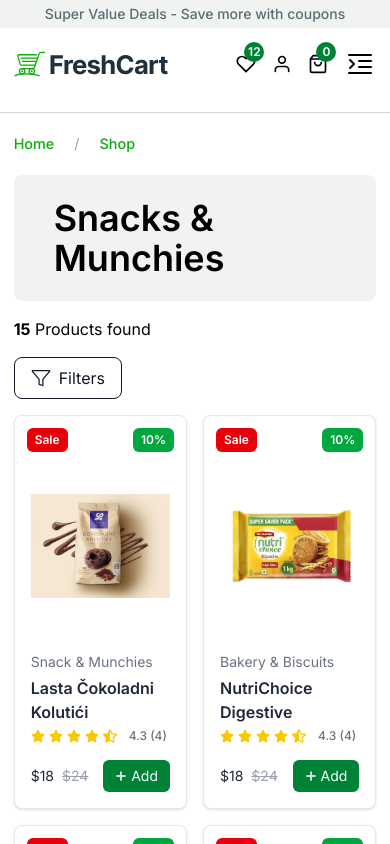
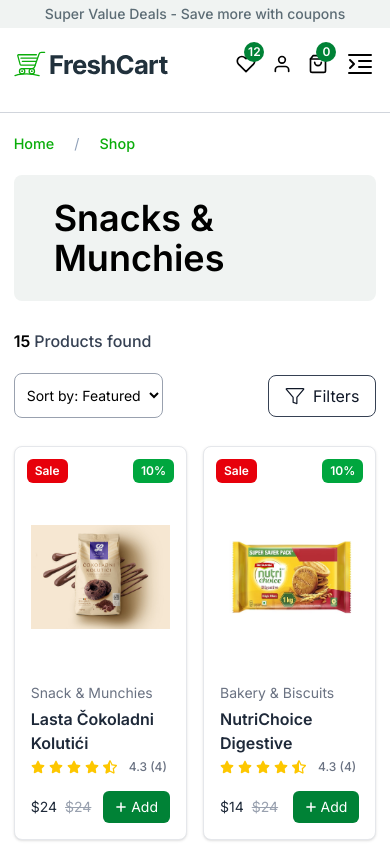
Before and after one commit to requirejide/fresh_cart_clone, a React (Vite) app: page /shop in a window 390 px wide. Shown: the top 844 px of the page. Built offline with nearby package versions, Linux system fonts and the light colour scheme.

Commit message:
working on the wishlist & wishlist page

```diff
--- a/src/components/Card.jsx
+++ b/src/components/Card.jsx
@@ -72,7 +72,7 @@
       {/* Price & Add to Cart */}
       <div className="flex justify-between items-center">
         <div className="text-sm text-gray-800 flex gap-x-2">
-          <span>$18</span>
+          <span>${value.unit_price}</span>
           <span className="line-through text-gray-400">$24</span>
         </div>
         <button
--- a/src/components/Carousel.jsx
+++ b/src/components/Carousel.jsx
@@ -1,4 +1,4 @@
-import React, { useEffect, useRef, useState } from "react";
+import { useEffect, useRef, useState } from "react";
 import slide_1 from "../assets/carousel/image_1.jpg";
 import slide_2 from "../assets/carousel/image_2.jpg";
 import { motion } from "motion/react";
--- a/src/components/Cart.jsx
+++ b/src/components/Cart.jsx
@@ -1,9 +1,12 @@
 import { IoCloseOutline } from "react-icons/io5";
+import { RiDeleteBin2Line } from "react-icons/ri";
+
 import useToggle from "../stores/useToggle";
-import { RiDeleteBin2Line } from "react-icons/ri";
 import usePrdouct from "../stores/useProduct";
+
 import { AnimatePresence, motion } from "motion/react";
 motion;
+
 export default function Cart() {
   const { isCartOpen, setIsCartOpen } = useToggle();
   return (
--- a/src/components/CategoryAside.jsx
+++ b/src/components/CategoryAside.jsx
@@ -1,22 +1,60 @@
 import { FaAngleRight } from "react-icons/fa6";
+import { IoCloseOutline } from "react-icons/io5";
 import category from "../data/categoryData";
 import { useState } from "react";
+import useToggle from "../stores/useToggle";
 
 function CategoryAside() {
   const [selectedCategory, setSelectedCategory] = useState(null);
+  const { openCategory, setCloseCategory } = useToggle();
   function handleCategory(id) {
     setSelectedCategory((curr) => (curr === id ? null : id));
   }
-  const show = false;
+
+  const disableBodyOverFlow = openCategory
+    ? (document.body.style.overflowY = "hidden")
+    : (document.body.style.overflowY = "scroll");
+
   return (
     <>
-      {show && (
-        <div className="fixed top-0 bottom-0 left-0 z-[100] w-full bg-[#0000005c]">
-          <div className=" w-[400px] h-full  bg-white p-5">
+      {openCategory && disableBodyOverFlow && (
+        <div
+          onClick={setCloseCategory}
+          className="fixed top-0 bottom-0 left-0 z-[100] w-full bg-[#0000005c]"
+        >
+          <div
+            onClick={(e) => e.stopPropagation()}
+            className="w-full md:w-[400px] h-full  bg-white p-5 overflow-scroll   "
+          >
+            <div className="flex justify-between">
               <h2 className=" bg-white text-lg font-semibold mb-5">Filter</h2>
+              <IoCloseOutline
+                onClick={setCloseCategory}
+                className="text-3xl cursor-pointer"
+              />
+            </div>
             <h4 className=" text-lg font-semibold mb-2">Categories</h4>
             {category.map((value) => (
               <ul key={value.id}>
+                <CategoryList
+                  value={value}
+                  handleCategory={handleCategory}
+                  selectedCategory={selectedCategory}
+                />
+              </ul>
+            ))}
+          </div>
+        </div>
+      )}
+    </>
+  );
+}
+
+export default CategoryAside;
+
+function CategoryList({ value, handleCategory, selectedCategory }) {
+  return (
+    <>
       <li
         onClick={() => handleCategory(value.id)}
         className="flex items-center catgoriesPsuedo relative hover:text-green-600 cursor-pointer justify-between  text-sm font-medium text-gray-900 py-3"
@@ -32,13 +70,6 @@
             {value}
           </p>
         ))}
-              </ul>
-            ))}
-          </div>
-        </div>
-      )}
     </>
   );
 }
-
-export default CategoryAside;
--- a/src/components/Product.jsx
+++ b/src/components/Product.jsx
@@ -8,6 +8,7 @@
 import BackwardLink from "./BackwardLink";
 import Card from "./Card";
 import { motion } from "motion/react";
+motion;
 
 const tabs = ["Product Details", "Information", "Reviews", "Seller Info"];
 
@@ -47,7 +48,7 @@
       <motion.div
         initial={{ x: `100%` }}
         animate={{ x: `0%` }}
-        transition={{ duration: 0.5 }}
+        transition={{ duration: 0.5, type: "spring", bounce: 0.2 }}
         className="bg-white px-2 sm:px-6 mt-14  lg:px-8"
       >
         <div className="max-w-7xl  mx-auto grid grid-cols-1 md:grid-cols-2 md:gap-16 gap-10">
@@ -162,6 +163,22 @@
           </div>
         </div>
         {/* Tabs */}
+        <Tabs setSelectedTab={setSelectedTab} selectedTab={selectedTab} />
+        <h3 className="text-3xl mb-5">Related Items</h3>
+
+        <div className="grid grid-cols-2 lg:grid-cols-5 space-y-5 mb-20 md:space-y-0 gap-x-3">
+          {related.map((value) => (
+            <Card key={value.id} value={value} />
+          ))}
+        </div>
+      </motion.div>
+    </>
+  );
+}
+
+function Tabs({ setSelectedTab, selectedTab }) {
+  return (
+    <>
       <div className="mt-10 mb-32  max-w-7xl mx-auto scrollbar-hide  overflow-scroll">
         <div className="border-b border-gray-200">
           <ul className="-mb-px flex space-x-8 " aria-label="Tabs">
@@ -186,14 +203,6 @@
 
         {selectedTab === 1 && <ProductInformation />}
       </div>
-        <h3 className="text-3xl mb-5">Related Items</h3>
-
-        <div className="grid grid-cols-2 lg:grid-cols-5 space-y-5 mb-20 md:space-y-0 gap-x-3">
-          {related.map((value) => (
-            <Card key={value.id} value={value} />
-          ))}
-        </div>
-      </motion.div>
     </>
   );
 }
@@ -201,7 +210,12 @@
 function ProductDetails() {
   return (
     <>
-      <div className="mt-6">
+      <motion.div
+        initial={{ y: "50%", opacity: 0 }}
+        animate={{ y: "0%", opacity: 1 }}
+        transition={{ duration: 0.5, type: "spring", bounce: 0.2 }}
+        className="mt-6"
+      >
         <h2 className="text-xl font-semibold text-gray-900">
           Nutrient Value & Benefits
         </h2>
@@ -232,7 +246,7 @@
           product. Every effort is made to maintain accuracy of all information
           displayed.
         </p>
-      </div>
+      </motion.div>
     </>
   );
 }
@@ -240,7 +254,11 @@
 function ProductInformation() {
   return (
     <>
-      <div>
+      <motion.div
+        initial={{ y: "50%", opacity: 0 }}
+        animate={{ y: "0%", opacity: 1 }}
+        transition={{ duration: 0.5, type: "spring", bounce: 0.2 }}
+      >
         <h3 className="my-5 text-xl">Details</h3>
         <div className="grid grid-cols-1 lg:grid-cols-2 gap-10">
           <table className="">
@@ -304,7 +322,7 @@
             </tbody>
           </table>
         </div>
-      </div>
+      </motion.div>
     </>
   );
 }
--- /dev/null
+++ b/src/components/WishList.jsx
@@ -0,0 +1,63 @@
+function WishList() {
+  return (
+    <>
+      <p className="text-3xl mb-2">My WishList</p>
+
+      <div className="mt-2  overflow-x-scroll">
+        <p className="text-sm font-medium text-gray-600">
+          There are 3 product in your WishList
+        </p>
+        <table className="min-w-[1100px]  bg-white mt-10  rounded-lg ">
+          <thead className="bg-gray-100">
+            <tr className="text-left text-gray-600">
+              <th className="p-3">
+                <input type="checkbox" />
+              </th>
+              <th className="p-3">Product</th>
+              <th className="p-3">Amount</th>
+              <th className="p-3">Status</th>
+              <th className="p-3">Actions</th>
+              <th className="p-3">Remove</th>
+            </tr>
+          </thead>
+
+          <tbody>
+            <tr className="border-b ">
+              <td className="h-[100px] flex items-center gap-x-5">
+                <input type="checkbox" />
+
+                <div className=" relative p-3 w-[100px] h-[60px]  flex items-center space-x-3 text-4xl">
+                  <img fill src="" alt="" className="object-contain" />
+                </div>
+              </td>
+              <td className="p-3 font-medium">
+                <div>
+                  <p className="font-semibold">title</p>
+                  <p className="text-sm text-gray-500">2pc</p>
+                </div>
+              </td>
+              <td className="p-3">
+                <span className={` text-sm px-2 py-1 rounded `}>price</span>
+              </td>
+              <td className="p-3">
+                <span className={` text-sm px-2 py-1 rounded `}>status</span>
+              </td>
+              <td className="p-3">
+                <button
+                  className={`text-white bg-green-600 text-sm px-4 py-2 rounded`}
+                >
+                  Add to Cart
+                </button>
+              </td>
+              <td className="p-3">
+                <button className="text-gray-500 hover:text-red-600">🗑</button>
+              </td>
+            </tr>
+          </tbody>
+        </table>
+      </div>
+    </>
+  );
+}
+
+export default WishList;
--- a/src/data/productData.js
+++ b/src/data/productData.js
@@ -30,7 +30,7 @@
 export const product = [
   {
     id: 1,
-    title: " Lasta Čokoladni Kolutići",
+    title: "Lasta Čokoladni Kolutići",
     unit_price: 24,
     discount: true,
     discount_price: 50.6,
@@ -45,7 +45,7 @@
   {
     id: 2,
     title: "NutriChoice Digestive",
-    unit_price: 24,
+    unit_price: 14,
     discount: true,
     discount_price: 24,
     isSale: false,
--- a/src/routing/Homepage.jsx
+++ b/src/routing/Homepage.jsx
@@ -1,23 +1,19 @@
-import BackwardLink from "../components/BackwardLink";
 import Carousel from "../components/Carousel";
-import Cart from "../components/Cart";
-import Collection from "../components/Collection";
 import Cta from "../components/Cta";
 import DailyBestSells from "../components/DailyBestSells";
 import FeaturedCategories from "../components/FeaturedCategories";
-import Footer from "../components/Footer";
-import Navbar from "../components/Navbar";
 import Products from "../components/Products";
-import SuperDeal from "../features/SuperDeal";
+
 import { motion } from "motion/react";
 motion;
+
 function Homepage() {
   return (
     <>
       <motion.div
         initial={{ x: `-100%` }}
         animate={{ x: `0%` }}
-        transition={{ duration: 0.5 }}
+        transition={{ duration: 0.5, type: "spring", bounce: 0.2 }}
         className="relative"
       >
         <Carousel />
--- a/src/routing/Shop.jsx
+++ b/src/routing/Shop.jsx
@@ -6,7 +6,9 @@
 import { Link } from "react-router";
 import { FaChevronLeft, FaChevronRight } from "react-icons/fa";
 import { IoFunnelOutline } from "react-icons/io5";
-import { motion } from "motion/react";
+import { AnimatePresence, motion } from "motion/react";
+import useToggle from "../stores/useToggle";
+motion;
 
 export default function Shop() {
   const { allProduct } = usePrdouct();
@@ -29,7 +31,7 @@
       <motion.section
         initial={{ x: `100%` }}
         animate={{ x: `0%` }}
-        transition={{ duration: 0.5 }}
+        transition={{ duration: 0.5, type: "spring", bounce: 0.2 }}
         className="flex gap-x-10"
       >
         <aside className="hidden lg:block lg:w-[20%] p-3 py">
@@ -65,6 +67,7 @@
 
 function CategoriesInShop() {
   const [selectedCategory, setSelectedCategory] = useState(null);
+
   function handleCategory(id) {
     setSelectedCategory((curr) => (curr === id ? null : id));
   }
@@ -79,15 +82,21 @@
           >
             {value.title} <FaAngleRight className="ml-2 text-xs" />
           </li>
+          <AnimatePresence>
             {selectedCategory === value.id &&
               value.sub_category.map((value) => (
-              <p
+                <motion.p
+                  initial={{ opacity: 0, y: "-50%" }}
+                  animate={{ opacity: 1, y: "0%" }}
+                  transition={{ duration: 0.2 }}
+                  exit={{ opacity: 0, y: "-50%" }}
                   key={value}
                   className="text-sm mt-3 hover:text-green-600 mb-4 cursor-pointer transition-all duration-[0.5s] ml-4"
                 >
                   {value}
-              </p>
+                </motion.p>
               ))}
+          </AnimatePresence>
         </ul>
       ))}
     </>
@@ -95,19 +104,52 @@
 }
 
 function ShopProducts({ currentProduct }) {
+  const [selectedOption, setSelectedOption] = useState("");
+  const { setOpenCategory } = useToggle();
   const { allProduct } = usePrdouct();
+
+  const sortedProducts = [...currentProduct].sort((a, b) => {
+    if (selectedOption === "ascending") {
+      return a.unit_price - b.unit_price;
+    } else if (selectedOption === "descending") {
+      return b.unit_price - a.unit_price;
+    } else if (selectedOption === "title") {
+      return a.title.localeCompare(b.title);
+    } else {
+      return 0;
+    }
+  });
   return (
     <>
-      <p className="py-4 ">
-        <span className="font-bold">{allProduct.length}</span> Products found
+      <div className="my-7 lg:flex justify-between items-center">
+        <p className="font-semibold text-base mb-5 lg:mb-0">
+          {allProduct.length}{" "}
+          <span className="font-medium text-gray-700">Products found</span>
         </p>
-      <button className="lg:hidden   mb-4 flex gap-x-2 border text-gray-900 rounded-lg px-4 py-2 items-center">
+        <div className="flex items-center justify-between">
+          <select
+            onChange={(e) => setSelectedOption(e.target.value)}
+            className="border border-gray-400  pl-2   cursor-pointer py-3 rounded-lg text-sm outline-0"
+          >
+            <option value="">Sort by: Featured</option>
+            <option value="ascending">Price: Low to high</option>
+            <option value="descending">Price: High to low</option>
+            <option value="title">Sort by: A to Z</option>
+            <option value="">Release Date</option>
+            <option value="">Avg. Rating</option>
+          </select>
+          <button
+            onClick={setOpenCategory}
+            className="lg:hidden  flex gap-x-2 border border-gray-700 text-gray-900 rounded-lg px-4 py-2 items-center"
+          >
             <IoFunnelOutline className="text-xl" />
             <span className="text-base">Filters</span>
           </button>
+        </div>
+      </div>
 
       <div className="grid grid-cols-2 md:grid-cols-3 lg:grid-cols-4 gap-4 mb-10">
-        {currentProduct.map((value) => (
+        {sortedProducts.map((value) => (
           <Card key={value.id} value={value} />
         ))}
       </div>
--- a/src/routing/routes.jsx
+++ b/src/routing/routes.jsx
@@ -4,6 +4,7 @@
 import Homepage from "./Homepage";
 import Layout from "./Layout";
 import Shop from "./Shop";
+import WishList from "../components/WishList";
 
 const router = createBrowserRouter([
   {
@@ -13,6 +14,7 @@
       { path: "", element: <Homepage /> },
       { path: "shop", element: <Shop /> },
       { path: "shop/:title", element: <Product /> },
+      { path: "shop/shop-wishlist", element: <WishList /> },
     ],
   },
 ]);
--- a/src/stores/useToggle.js
+++ b/src/stores/useToggle.js
@@ -7,6 +7,10 @@
   openModal: false,
   setModalOpen: () => set(() => ({ openModal: true })),
   setModalClose: () => set(() => ({ openModal: false })),
+
+  openCategory: false,
+  setOpenCategory: () => set(() => ({ openCategory: true })),
+  setCloseCategory: () => set(() => ({ openCategory: false })),
 }));
 
 export default useToggle;
```
Lines whose indentation alone changed are shown as unchanged.
